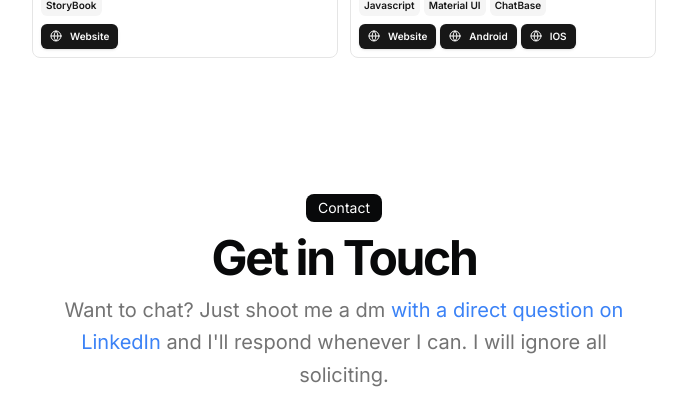
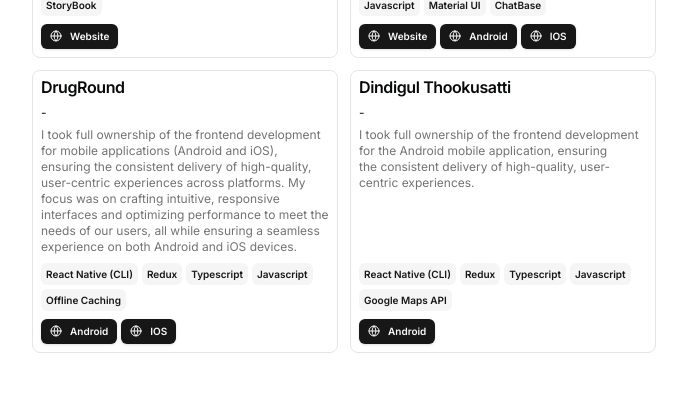
Before and after one commit to Arulraj-a2b/portfolio, a Next.js app: page / in a window 1280 px wide. Shown: the part 2160-2563 px from the top of the page, without its empty margins (296-983 px from the left). Built offline with nearby package versions, Linux system fonts and the light colour scheme.

Commit message:
fix date

```diff
--- a/src/data/resume.tsx
+++ b/src/data/resume.tsx
@@ -101,7 +101,7 @@ export const DATA = {
       location: "Bangalore",
       title: "Software Engineer",
       logoUrl: "/ripplestreet.png",
-      start: "Oct 2022",
+      start: "Jul 2023",
       end: "Present",
       description: [
         `Ripple Street is the leading business-to-humans (B2H) marketing platform, connecting brands with their most passionate fans at home. For over a decade, our proprietary platform has driven brand awareness and sales, empowering brands to IDENTIFY, ENGAGE, AMPLIFY, and MEASURE their success.`,
@@ -305,58 +305,58 @@ export const DATA = {
       image: "",
       video: "/testosteronology.mov",
     },
-    // {
-    //   title: "DrugRound",
-    //   href: "https://play.google.com/store/apps/details?id=com.drug_round",
-    //   dates: "-",
-    //   active: true,
-    //   description:
-    //     "I took full ownership of the frontend development for mobile applications (Android and iOS), ensuring the consistent delivery of high-quality, user-centric experiences across platforms. My focus was on crafting intuitive, responsive interfaces and optimizing performance to meet the needs of our users, all while ensuring a seamless experience on both Android and iOS devices.",
-    //   technologies: [
-    //     "React Native (CLI)",
-    //     "Redux",
-    //     "Typescript",
-    //     "Javascript",
-    //     "Offline Caching",
-    //   ],
-    //   links: [
-    //     {
-    //       type: "Android",
-    //       href: "https://play.google.com/store/apps/details?id=com.drug_round",
-    //       icon: <Icons.globe className="size-3" />,
-    //     },
-    //     {
-    //       type: "IOS",
-    //       href: "https://apps.apple.com/in/app/druground/id1527065049",
-    //       icon: <Icons.globe className="size-3" />,
-    //     },
-    //   ],
-    //   image: "",
-    //   // video: "/testosteronology.mov",
-    // },
-    // {
-    //   title: "Dindigul Thookusatti",
-    //   href: "https://play.google.com/store/apps/details?id=com.thooku_satti",
-    //   dates: "-",
-    //   active: true,
-    //   description:
-    //     "I took full ownership of the frontend development for the Android mobile application, ensuring the consistent delivery of high-quality, user-centric experiences.",
-    //   technologies: [
-    //     "React Native (CLI)",
-    //     "Redux",
-    //     "Typescript",
-    //     "Javascript",
-    //     "Google Maps API",
-    //   ],
-    //   links: [
-    //     {
-    //       type: "Android",
-    //       href: "https://play.google.com/store/apps/details?id=com.thooku_satti",
-    //       icon: <Icons.globe className="size-3" />,
-    //     },
-    //   ],
-    //   image: "",
-    //   // video: "/testosteronology.mov",
-    // },
+    {
+      title: "DrugRound",
+      href: "https://play.google.com/store/apps/details?id=com.drug_round",
+      dates: "-",
+      active: true,
+      description:
+        "I took full ownership of the frontend development for mobile applications (Android and iOS), ensuring the consistent delivery of high-quality, user-centric experiences across platforms. My focus was on crafting intuitive, responsive interfaces and optimizing performance to meet the needs of our users, all while ensuring a seamless experience on both Android and iOS devices.",
+      technologies: [
+        "React Native (CLI)",
+        "Redux",
+        "Typescript",
+        "Javascript",
+        "Offline Caching",
+      ],
+      links: [
+        {
+          type: "Android",
+          href: "https://play.google.com/store/apps/details?id=com.drug_round",
+          icon: <Icons.globe className="size-3" />,
+        },
+        {
+          type: "IOS",
+          href: "https://apps.apple.com/in/app/druground/id1527065049",
+          icon: <Icons.globe className="size-3" />,
+        },
+      ],
+      image: "",
+      // video: "/testosteronology.mov",
+    },
+    {
+      title: "Dindigul Thookusatti",
+      href: "https://play.google.com/store/apps/details?id=com.thooku_satti",
+      dates: "-",
+      active: true,
+      description:
+        "I took full ownership of the frontend development for the Android mobile application, ensuring the consistent delivery of high-quality, user-centric experiences.",
+      technologies: [
+        "React Native (CLI)",
+        "Redux",
+        "Typescript",
+        "Javascript",
+        "Google Maps API",
+      ],
+      links: [
+        {
+          type: "Android",
+          href: "https://play.google.com/store/apps/details?id=com.thooku_satti",
+          icon: <Icons.globe className="size-3" />,
+        },
+      ],
+      image: "",
+      // video: "/testosteronology.mov",
+    },
   ],
 } as const;
```
